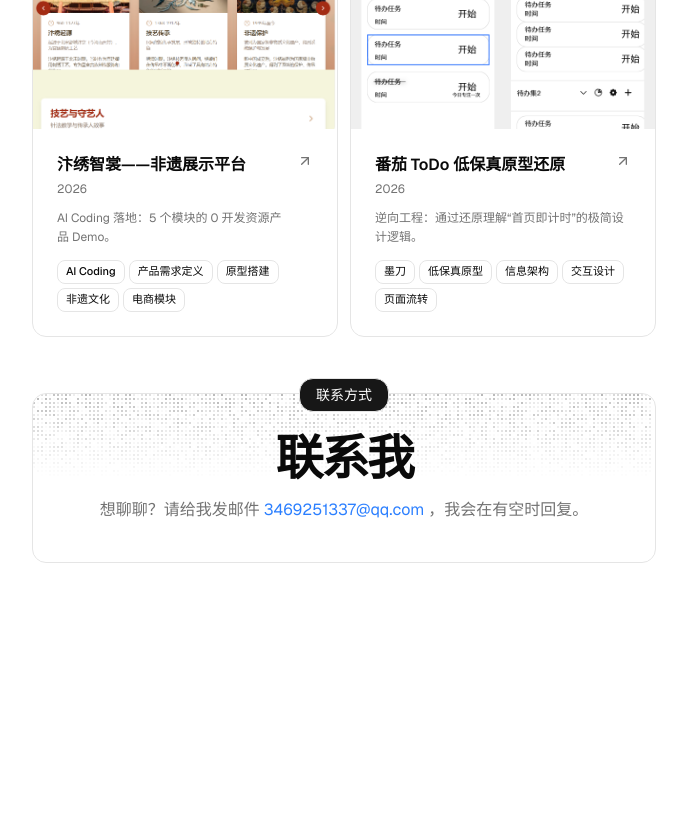
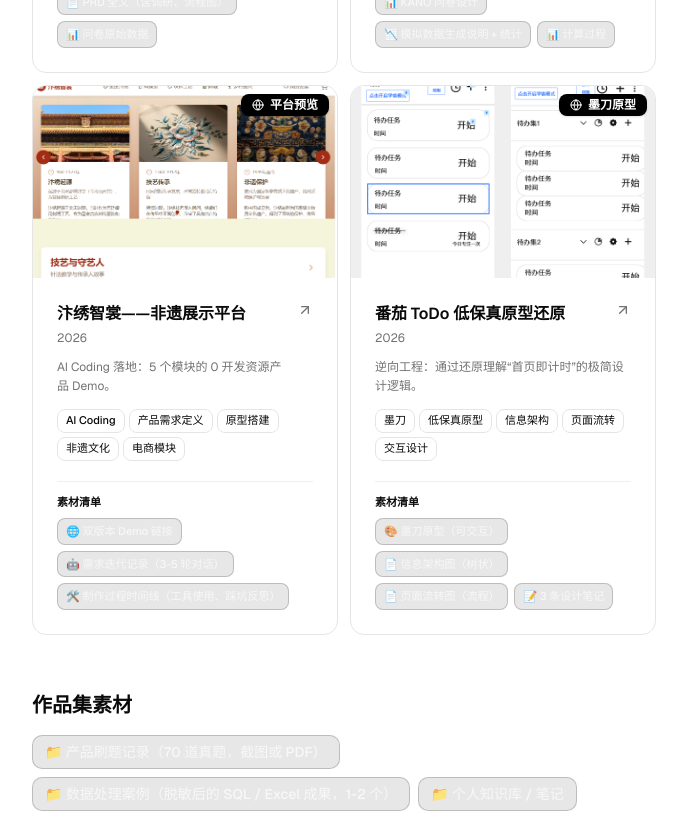
Before and after one commit to far-current/linmai-portfolio, a Next.js app: page / in a window 1280 px wide. Shown: the part 1460-2273 px from the top of the page, without its empty margins (296-983 px from the left). Before the commit the page ends 2119 px from the top, so only its background shows below. Built offline with nearby package versions, Linux system fonts and the light colour scheme.

Commit message:
Add materials list to project cards and portfolio section

```diff
--- a/src/app/page.tsx
+++ b/src/app/page.tsx
@@ -148,6 +148,27 @@ export default function Page() {
           </BlurFade>
         </section>
       )}
+      {DATA.portfolioMaterials && DATA.portfolioMaterials.length > 0 && (
+        <section id="portfolio-materials">
+          <div className="flex min-h-0 flex-col gap-y-4">
+            <BlurFade delay={BLUR_FADE_DELAY * 14}>
+              <h2 className="text-xl font-bold">作品集素材</h2>
+            </BlurFade>
+            <BlurFade delay={BLUR_FADE_DELAY * 15}>
+              <div className="flex flex-wrap gap-2">
+                {DATA.portfolioMaterials.map((material, id) => (
+                  <span
+                    key={material}
+                    className="text-sm bg-primary/10 text-primary-foreground/90 border border-primary/20 rounded-lg px-3 py-1.5 font-medium"
+                  >
+                    {material}
+                  </span>
+                ))}
+              </div>
+            </BlurFade>
+          </div>
+        </section>
+      )}
       <section id="contact">
         <BlurFade delay={BLUR_FADE_DELAY * 16}>
           <ContactSection />
--- a/src/components/project-card.tsx
+++ b/src/components/project-card.tsx
@@ -39,6 +39,7 @@ interface Props {
     type: string;
     href: string;
   }[];
+  materials?: readonly string[];
   className?: string;
 }
 
@@ -52,6 +53,7 @@ export function ProjectCard({
   image,
   video,
   links,
+  materials,
   className,
 }: Props) {
   return (
@@ -137,6 +139,21 @@ export function ProjectCard({
             ))}
           </div>
         )}
+        {materials && materials.length > 0 && (
+          <div className="mt-2 pt-3 border-t border-border/60">
+            <p className="text-[11px] font-semibold text-foreground mb-2">素材清单</p>
+            <div className="flex flex-wrap gap-1.5">
+              {materials.map((material) => (
+                <span
+                  key={material}
+                  className="text-[11px] bg-primary/10 text-primary-foreground/90 border border-primary/20 rounded-md px-2 py-1 font-medium"
+                >
+                  {material}
+                </span>
+              ))}
+            </div>
+          </div>
+        )}
       </div>
     </div>
   );
--- a/src/components/section/projects-section.tsx
+++ b/src/components/section/projects-section.tsx
@@ -46,6 +46,7 @@ export default function ProjectsSection() {
                                 image={project.image}
                                 video={project.video}
                                 links={project.links}
+                                materials={project.materials}
                             />
                         </BlurFade>
                     ))}
--- a/src/data/resume.tsx
+++ b/src/data/resume.tsx
@@ -32,6 +32,25 @@ type Work = {
   start: string;
   end: string | null;
   description: string;
+};
+
+type ProjectLink = {
+  icon: ReactNode;
+  type: string;
+  href: string;
+};
+
+type Project = {
+  title: string;
+  href: string;
+  dates: string;
+  active: boolean;
+  description: string;
+  technologies: string[];
+  links: ProjectLink[];
+  image: string;
+  video: string;
+  materials?: string[];
 };
 
 export const DATA = {
@@ -99,6 +118,10 @@ export const DATA = {
         "竞品分析",
         "商业化分析",
       ],
+      materials: [
+        "📄 PRD 全文（含调研、流程图）",
+        "📊 问卷原始数据",
+      ],
       links: [
         {
           type: "PRD 文档",
@@ -127,6 +150,11 @@ export const DATA = {
         "数据分析",
         "Excel",
         "需求优先级",
+      ],
+      materials: [
+        "📊 KANO 问卷设计",
+        "📉 模拟数据生成说明 + 统计",
+        "📊 计算过程",
       ],
       links: [
         {
@@ -157,6 +185,11 @@ export const DATA = {
         "非遗文化",
         "电商模块",
       ],
+      materials: [
+        "🌐 双版本 Demo 链接",
+        "🤖 需求迭代记录（3-5 轮对话）",
+        "🛠️ 制作过程时间线（工具使用、踩坑反思）",
+      ],
       links: [
         {
           type: "平台预览",
@@ -178,12 +211,18 @@ export const DATA = {
         "墨刀",
         "低保真原型",
         "信息架构",
+        "页面流转",
         "交互设计",
-        "页面流转",
+      ],
+      materials: [
+        "🎨 墨刀原型（可交互）",
+        "📄 信息架构图（树状）",
+        "📄 页面流转图（流程）",
+        "📝 3 条设计笔记",
       ],
       links: [
         {
-          type: "原型预览",
+          type: "墨刀原型",
           href: "https://modao.cc/proto/1aRxcaGDti3ty7s4TMLZsp/sharing?view_mode=read_only",
           icon: <Icons.globe className="size-3" />,
         },
@@ -191,6 +230,11 @@ export const DATA = {
       image: "/tomato-cover.png",
       video: "",
     },
+  ] as Project[],
+  hackathons: [] as Hackathon[],
+  portfolioMaterials: [
+    "📁 产品刷题记录（70 道真题，截图或 PDF）",
+    "📁 数据处理案例（脱敏后的 SQL / Excel 成果，1-2 个）",
+    "📁 个人知识库 / 笔记",
   ],
-  hackathons: [] as Hackathon[],
 };
```
